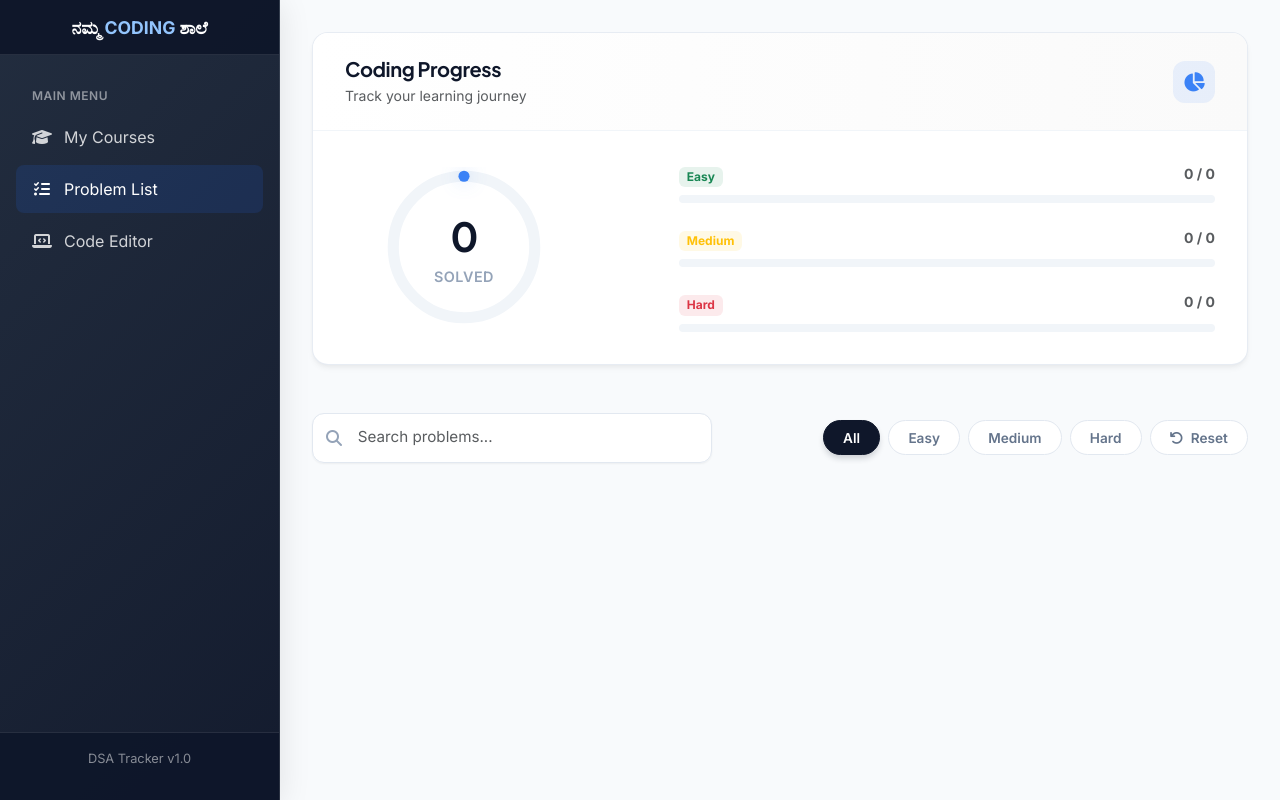
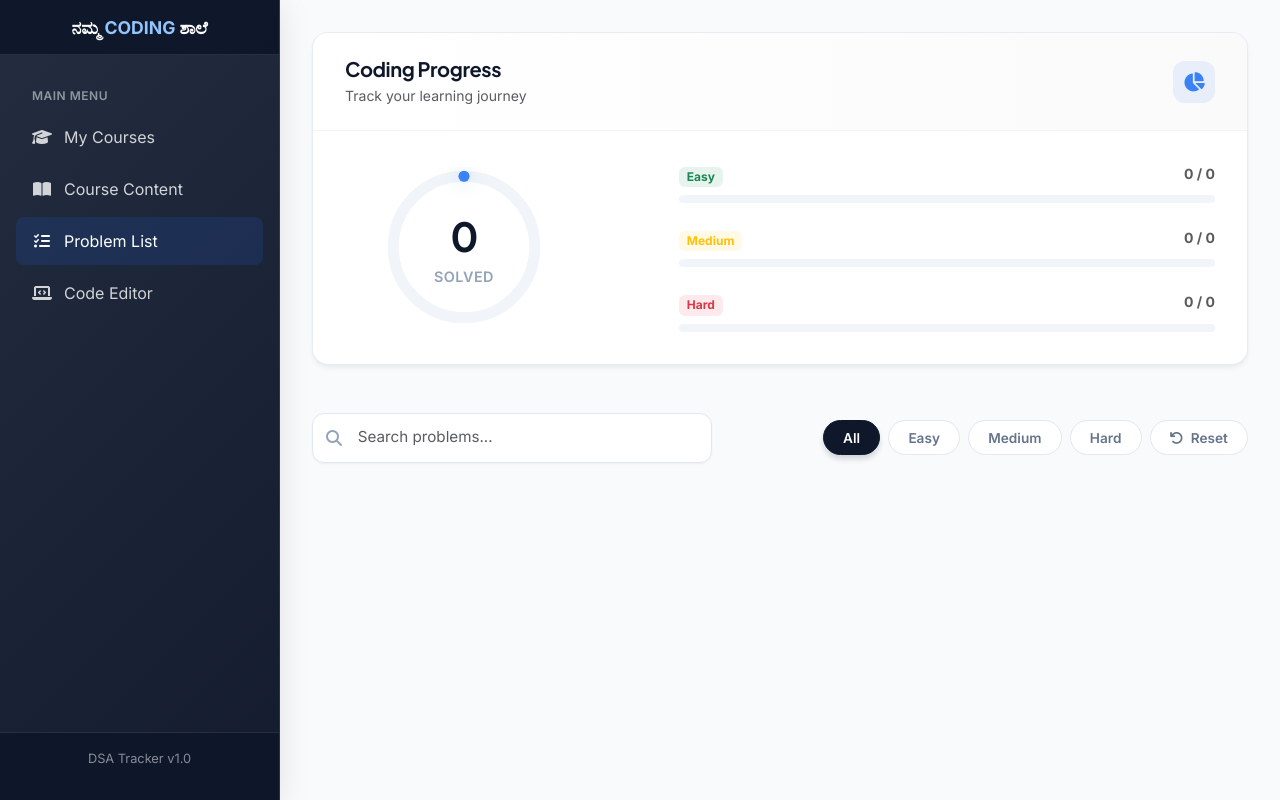
Before and after one commit to ravichandran202/Namma-Coding-Shaale-Django, a Django app: template templates/list-problems.html in a window 1280 px wide. Run offline with Django 4.2, Linux system fonts and the light colour scheme; the template is opened without the code that fills it, so the values that code supplies are empty; parts of the project's set-up code (start-up, migrations or seed data) failed here and were passed over.

Commit message:
fix side bar

```diff
--- a/templates/list-problems.html
+++ b/templates/list-problems.html
@@ -320,6 +320,7 @@
         <p class="sidebar-section-title">Main Menu</p>
         <ul class="sidebar-menu">
           <li><a href="{% url 'my-courses' %}"><i class="fas fa-graduation-cap"></i> My Courses</a></li>
+          <li><a href="{% url 'list-contents' course_id %}"><i class="fas fa-book-open"></i> Course Content</a></li>
           <li><a href="#" class="active"><i class="fas fa-list-check"></i> Problem List</a></li>
           <li><a href="{% url 'code-editor' course_id %}"><i class="fas fa-laptop-code"></i> Code Editor</a></li>
       </ul>
```
